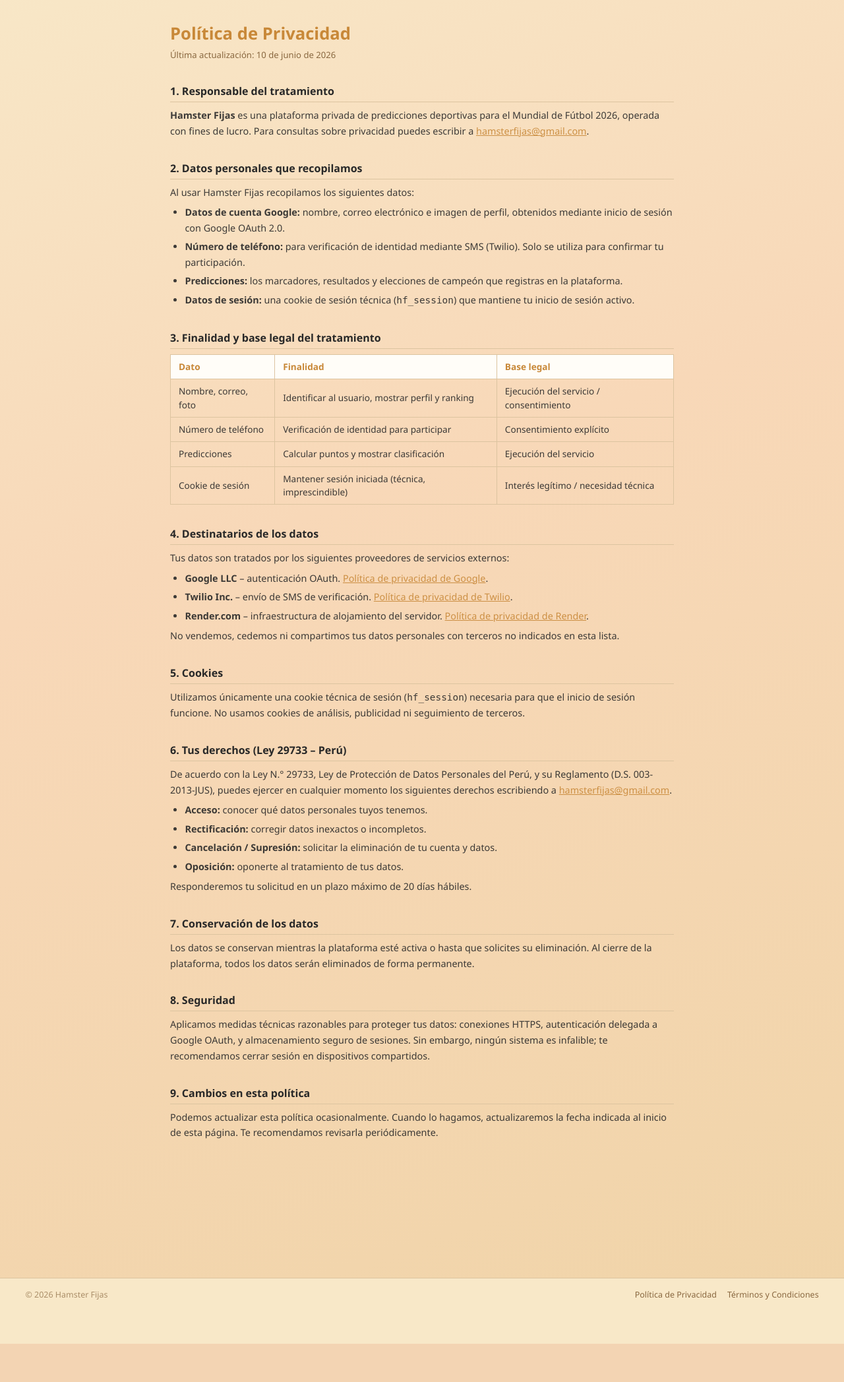
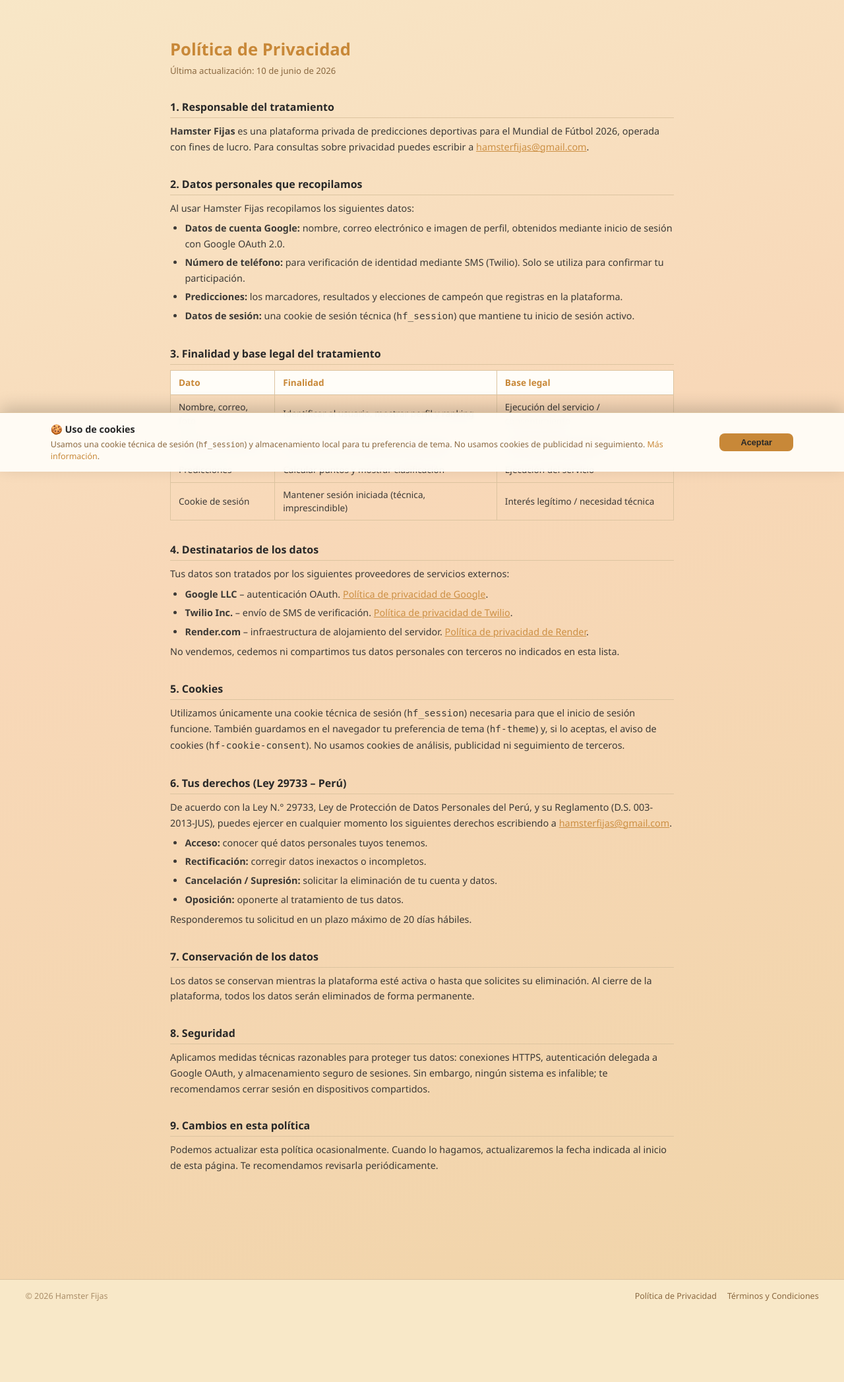
Before and after one commit to BryanFM/predicciones-futbol, a FastAPI app: page /privacidad in a window 1280 px wide. Shown: the part 85-2180 px from the top of the page at 66% size. Before the commit the page ends 2122 px from the top, so only its background shows below. Run offline with FastAPI, Linux system fonts and the light colour scheme.

Commit message:
Añadir lazy load, aviso de cookies y footer sticky.
Carga diferida de medios y listas largas para aliviar la página inicial; banner de cookies con enlace a privacidad y registro en localStorage.

Co-authored-by: Cursor <cursoragent@cursor.com>

```diff
--- a/app/static/champion-form.js
+++ b/app/static/champion-form.js
@@ -24,7 +24,7 @@
 
   function flagMarkup(team, flagUrl) {
     if (flagUrl) {
-      return `<img src="${flagUrl}" alt="" class="team-flag sm" loading="lazy" width="28" height="21">`;
+      return `<img data-src="${flagUrl}" alt="" class="team-flag sm" width="28" height="21">`;
     }
     return `<span class="team-badge sm">${team.slice(0, 2).toUpperCase()}</span>`;
   }
@@ -42,6 +42,7 @@
       return;
     }
     headerPick.innerHTML = `${flagMarkup(team, flagUrl || '')}<strong>${team}</strong>`;
+    if (window.hfLazyLoad) window.hfLazyLoad.scan(headerPick);
   }
 
   function collapsePanel() {
--- /dev/null
+++ b/app/static/cookie-consent.js
@@ -0,0 +1,59 @@
+(function () {
+  'use strict';
+
+  var STORAGE_KEY = 'hf-cookie-consent';
+
+  function hasConsent() {
+    try {
+      return localStorage.getItem(STORAGE_KEY) === 'accepted';
+    } catch (_) {
+      return false;
+    }
+  }
+
+  function acceptConsent() {
+    try {
+      localStorage.setItem(STORAGE_KEY, 'accepted');
+    } catch (_) {}
+    hideBanner();
+  }
+
+  function hideBanner() {
+    var banner = document.getElementById('cookie-consent');
+    if (!banner) return;
+    banner.classList.remove('is-visible');
+    banner.setAttribute('aria-hidden', 'true');
+    document.body.classList.remove('cookie-banner-open');
+    setTimeout(function () {
+      banner.hidden = true;
+    }, 280);
+  }
+
+  function showBanner() {
+    var banner = document.getElementById('cookie-consent');
+    if (!banner) return;
+    banner.hidden = false;
+    banner.setAttribute('aria-hidden', 'false');
+    document.body.classList.add('cookie-banner-open');
+    requestAnimationFrame(function () {
+      banner.classList.add('is-visible');
+    });
+  }
+
+  function init() {
+    if (hasConsent()) return;
+
+    var banner = document.getElementById('cookie-consent');
+    var acceptBtn = document.getElementById('cookie-consent-accept');
+    if (!banner || !acceptBtn) return;
+
+    acceptBtn.addEventListener('click', acceptConsent);
+    showBanner();
+  }
+
+  if (document.readyState === 'loading') {
+    document.addEventListener('DOMContentLoaded', init);
+  } else {
+    init();
+  }
+})();
--- a/app/static/hf-ajax.js
+++ b/app/static/hf-ajax.js
@@ -63,7 +63,7 @@
 
   function teamFlagMarkup(team, flagUrl) {
     if (flagUrl) {
-      return `<img src="${flagUrl}" alt="" class="team-flag sm" loading="lazy" width="28" height="21">`;
+      return `<img data-src="${flagUrl}" alt="" class="team-flag sm" width="28" height="21">`;
     }
     return `<span class="team-badge sm">${team.slice(0, 2).toUpperCase()}</span>`;
   }
@@ -92,6 +92,7 @@
         </li>`
         )
         .join('');
+      if (window.hfLazyLoad) window.hfLazyLoad.scan(listEl);
     }
 
     document.querySelectorAll('.champion-option[data-team]').forEach((opt) => {
--- /dev/null
+++ b/app/static/lazyload.js
@@ -0,0 +1,148 @@
+(function () {
+  'use strict';
+
+  const DEFAULT_BATCH = 12;
+  const MEDIA_ROOT_MARGIN = '160px 0px';
+  const LIST_ROOT_MARGIN = '280px 0px';
+
+  let mediaObserver;
+
+  function loadMedia(el) {
+    const src = el.dataset.src;
+    if (!src) return;
+
+    el.src = src;
+    delete el.dataset.src;
+
+    if (el.tagName === 'VIDEO') {
+      el.load();
+      if (el.hasAttribute('data-autoplay')) {
+        el.play().catch(function () {});
+      }
+    }
+
+    el.classList.remove('lazy-pending');
+    el.classList.add('lazy-loaded');
+  }
+
+  function ensureMediaObserver() {
+    if (mediaObserver) return mediaObserver;
+
+    mediaObserver = new IntersectionObserver(function (entries, obs) {
+      entries.forEach(function (entry) {
+        if (!entry.isIntersecting) return;
+        loadMedia(entry.target);
+        obs.unobserve(entry.target);
+      });
+    }, { rootMargin: MEDIA_ROOT_MARGIN, threshold: 0.01 });
+
+    return mediaObserver;
+  }
+
+  function observeMedia(root) {
+    var scope = root || document;
+    scope.querySelectorAll('img[data-src], video[data-src]').forEach(function (el) {
+      if (!el.dataset.src) return;
+      el.classList.add('lazy-pending');
+      ensureMediaObserver().observe(el);
+    });
+  }
+
+  function revealRow(row) {
+    row.classList.remove('lazy-deferred', 'lazy-deferred-row');
+    row.removeAttribute('aria-hidden');
+    observeMedia(row);
+  }
+
+  function initLazyList(container) {
+    if (container.dataset.lazyReady === '1') return;
+    container.dataset.lazyReady = '1';
+
+    var batchSize = parseInt(container.dataset.lazyBatch || String(DEFAULT_BATCH), 10);
+    if (!batchSize || batchSize < 1) batchSize = DEFAULT_BATCH;
+
+    var deferred = Array.prototype.slice.call(
+      container.querySelectorAll('.match-row.lazy-deferred, .lazy-deferred-row')
+    );
+    if (!deferred.length) return;
+
+    var nextIndex = 0;
+    var loadMoreWrap = null;
+    var btn = null;
+    var sentinel = null;
+    var listObserver = null;
+
+    function remaining() {
+      return deferred.length - nextIndex;
+    }
+
+    function updateControls() {
+      var left = remaining();
+      if (left <= 0) {
+        if (loadMoreWrap) loadMoreWrap.remove();
+        if (sentinel) sentinel.remove();
+        if (listObserver) listObserver.disconnect();
+        return;
+      }
+      if (btn) {
+        btn.textContent = 'Cargar más (' + left + ')';
+      }
+    }
+
+    function revealNextBatch() {
+      var end = Math.min(nextIndex + batchSize, deferred.length);
+      for (var i = nextIndex; i < end; i += 1) {
+        revealRow(deferred[i]);
+      }
+      nextIndex = end;
+      updateControls();
+      return nextIndex < deferred.length;
+    }
+
+    loadMoreWrap = document.createElement('div');
+    loadMoreWrap.className = 'lazy-load-more-wrap';
+    btn = document.createElement('button');
+    btn.type = 'button';
+    btn.className = 'btn btn-outline btn-sm lazy-load-more';
+    btn.addEventListener('click', revealNextBatch);
+    loadMoreWrap.appendChild(btn);
+    container.insertAdjacentElement('afterend', loadMoreWrap);
+
+    sentinel = document.createElement('div');
+    sentinel.className = 'lazy-sentinel';
+    sentinel.setAttribute('aria-hidden', 'true');
+    container.appendChild(sentinel);
+
+    listObserver = new IntersectionObserver(function (entries) {
+      entries.forEach(function (entry) {
+        if (entry.isIntersecting) revealNextBatch();
+      });
+    }, { rootMargin: LIST_ROOT_MARGIN });
+
+    listObserver.observe(sentinel);
+    updateControls();
+  }
+
+  function scan(root) {
+    observeMedia(root);
+    if (!root) {
+      document.querySelectorAll('[data-lazy-list]').forEach(initLazyList);
+    } else if (root.matches && root.matches('[data-lazy-list]')) {
+      initLazyList(root);
+    } else {
+      root.querySelectorAll('[data-lazy-list]').forEach(initLazyList);
+    }
+  }
+
+  function init() {
+    scan();
+  }
+
+  window.hfLazyLoad = { scan: scan, loadMedia: loadMedia };
+
+  if (document.readyState === 'loading') {
+    document.addEventListener('DOMContentLoaded', init);
+  } else {
+    init();
+  }
+})();
--- a/app/static/styles.css
+++ b/app/static/styles.css
@@ -135,6 +135,15 @@ body {
   transition: background 0.25s, color 0.25s;
 }
 
+.layout-sticky-footer {
+  display: flex;
+  flex-direction: column;
+}
+
+.layout-sticky-footer > .container {
+  flex: 1 0 auto;
+}
+
 .container {
   width: 100%;
   max-width: 100%;
@@ -3230,9 +3239,125 @@ body.modal-open { overflow: hidden; }
   height: 100px;
 }
 
+/* ── Lazy load ──────────────────────────────────────────────────────────── */
+.match-row.lazy-deferred,
+.lazy-deferred-row {
+  display: none;
+}
+
+img.lazy-pending,
+video.lazy-pending {
+  background: var(--surface-hover);
+}
+
+img.lazy-loaded,
+video.lazy-loaded {
+  animation: lazy-fade-in 0.25s ease;
+}
+
+@keyframes lazy-fade-in {
+  from { opacity: 0.4; }
+  to { opacity: 1; }
+}
+
+.lazy-load-more-wrap {
+  display: flex;
+  justify-content: center;
+  padding: 0.75rem 0 0.25rem;
+}
+
+.lazy-sentinel {
+  height: 1px;
+  width: 100%;
+  pointer-events: none;
+}
+
+/* ── Cookie consent ─────────────────────────────────────────────────────── */
+.cookie-consent {
+  position: fixed;
+  left: 0;
+  right: 0;
+  bottom: 0;
+  z-index: 280;
+  padding: 0.85rem clamp(1rem, 3vw, 2.5rem) calc(0.85rem + env(safe-area-inset-bottom, 0px));
+  background: var(--header-bg);
+  border-top: 1px solid var(--border);
+  backdrop-filter: blur(12px);
+  box-shadow: 0 -8px 24px rgba(0, 0, 0, 0.18);
+  transform: translateY(110%);
+  opacity: 0;
+  transition: transform 0.28s ease, opacity 0.28s ease;
+}
+
+.cookie-consent.is-visible {
+  transform: translateY(0);
+  opacity: 1;
+}
+
+.cookie-consent-inner {
+  display: flex;
+  align-items: center;
+  justify-content: space-between;
+  gap: 1rem;
+  flex-wrap: wrap;
+  padding-bottom: 0;
+}
+
+.cookie-consent-text {
+  flex: 1 1 220px;
+  min-width: 0;
+}
+
+.cookie-consent-title {
+  margin: 0 0 0.25rem;
+  font-size: 0.9rem;
+  font-weight: 700;
+}
+
+.cookie-consent-desc {
+  margin: 0;
+  font-size: 0.78rem;
+  line-height: 1.45;
+  color: var(--muted);
+}
+
+.cookie-consent-desc code {
+  font-size: 0.72rem;
+}
+
+.cookie-consent-desc a {
+  color: var(--primary);
+  text-decoration: none;
+}
+
+.cookie-consent-desc a:hover {
+  text-decoration: underline;
+}
+
+.cookie-consent-accept {
+  flex-shrink: 0;
+  min-width: 7rem;
+}
+
+body.cookie-banner-open .site-footer {
+  padding-bottom: calc(4.5rem + env(safe-area-inset-bottom, 0px));
+}
+
+@media (max-width: 768px) {
+  .cookie-consent-inner {
+    flex-direction: column;
+    align-items: stretch;
+  }
+
+  .cookie-consent-accept {
+    width: 100%;
+  }
+}
+
 /* ── Footer ─────────────────────────────────────────────────────────────── */
 .site-footer {
-  margin-top: 3rem;
+  flex-shrink: 0;
+  margin-top: auto;
   border-top: 1px solid var(--border);
   padding: 1rem 0;
   background: var(--bg);
--- a/app/templates/base.html
+++ b/app/templates/base.html
@@ -19,7 +19,7 @@
     })();
   </script>
 </head>
-<body>
+<body class="layout-sticky-footer">
   <header class="header">
     <div class="container header-inner">
       <a href="/" class="brand">
@@ -154,6 +154,21 @@
       </nav>
     </div>
   </footer>
+  <aside id="cookie-consent" class="cookie-consent" role="dialog" aria-labelledby="cookie-consent-title" aria-live="polite" hidden>
+    <div class="cookie-consent-inner container">
+      <div class="cookie-consent-text">
+        <p id="cookie-consent-title" class="cookie-consent-title">🍪 Uso de cookies</p>
+        <p class="cookie-consent-desc">
+          Usamos una cookie técnica de sesión (<code>hf_session</code>) y almacenamiento local para tu preferencia de tema.
+          No usamos cookies de publicidad ni seguimiento.
+          <a href="/privacidad#cookies">Más información</a>.
+        </p>
+      </div>
+      <button type="button" class="btn btn-primary btn-sm cookie-consent-accept" id="cookie-consent-accept">Aceptar</button>
+    </div>
+  </aside>
+  <script src="{{ static_url('lazyload.js') }}" defer></script>
+  <script src="{{ static_url('cookie-consent.js') }}" defer></script>
   <script>
   (function () {
     const toggle = document.getElementById('theme-toggle');
--- a/app/templates/macros/countdown.html
+++ b/app/templates/macros/countdown.html
@@ -20,7 +20,7 @@
     <div class="countdown-unit"><span class="cd-secs">--</span><small>seg</small></div>
   </div>
   <div>
-    <video width="100" height="100" class="hamster_run" src="{{ static_url('hamster_run.mp4') }}" autoplay loop muted playsinline></video>
+    <video width="100" height="100" class="hamster_run" data-src="{{ static_url('hamster_run.mp4') }}" data-autoplay loop muted playsinline preload="none"></video>
   </div>
   <p class="countdown-done hidden">¡El torneo ha comenzado!</p>
 </div>
--- a/app/templates/macros/team_flag.html
+++ b/app/templates/macros/team_flag.html
@@ -1,7 +1,7 @@
 {% macro team_flag(team_name, css_class='') %}
 {% set flag = team_flag_url(team_name) %}
 {% if flag %}
-<img src="{{ flag }}" alt="" class="team-flag {{ css_class }}" loading="lazy" width="28" height="21">
+<img data-src="{{ flag }}" alt="" class="team-flag {{ css_class }}" width="28" height="21">
 {% else %}
 <span class="team-badge sm {{ css_class }}">{{ team_name[:2]|upper }}</span>
 {% endif %}
--- a/app/templates/macros/tournament_icon.html
+++ b/app/templates/macros/tournament_icon.html
@@ -1,5 +1,5 @@
 {% macro tournament_icon(category=None, css_class='') %}
-<img src="{{ static_url('iconworldcup.png') }}" alt="" class="tournament-icon {{ css_class }}" loading="lazy" width="22" height="22">
+<img data-src="{{ static_url('iconworldcup.png') }}" alt="" class="tournament-icon {{ css_class }}" width="22" height="22">
 {% endmacro %}
 
 {% macro tournament_label(category, extra='') %}
--- a/app/templates/privacidad.html
+++ b/app/templates/privacidad.html
@@ -68,9 +68,9 @@
     <p>No vendemos, cedemos ni compartimos tus datos personales con terceros no indicados en esta lista.</p>
   </section>
 
-  <section class="legal-section">
+  <section class="legal-section" id="cookies">
     <h3>5. Cookies</h3>
-    <p>Utilizamos únicamente una cookie técnica de sesión (<code>hf_session</code>) necesaria para que el inicio de sesión funcione. No usamos cookies de análisis, publicidad ni seguimiento de terceros.</p>
+    <p>Utilizamos únicamente una cookie técnica de sesión (<code>hf_session</code>) necesaria para que el inicio de sesión funcione. También guardamos en el navegador tu preferencia de tema (<code>hf-theme</code>) y, si lo aceptas, el aviso de cookies (<code>hf-cookie-consent</code>). No usamos cookies de análisis, publicidad ni seguimiento de terceros.</p>
   </section>
 
   <section class="legal-section">
--- a/app/templates/terminos.html
+++ b/app/templates/terminos.html
@@ -107,7 +107,7 @@
     <h3>11. Contacto</h3>
     <p>
       Para consultas sobre estos términos, escríbenos a
-      <a href="mailto:bryan.flores.magallanes@gmail.com">bryan.flores.magallanes@gmail.com</a>.
+      <a href="mailto:hamsterfijas@gmail.com">hamsterfijas@gmail.com</a>.
     </p>
   </section>
 </div>
```
Also changed, not shown: app/templates/index.html (+5 -4 lines), app/templates/proximamente.html (+4 -3 lines).
